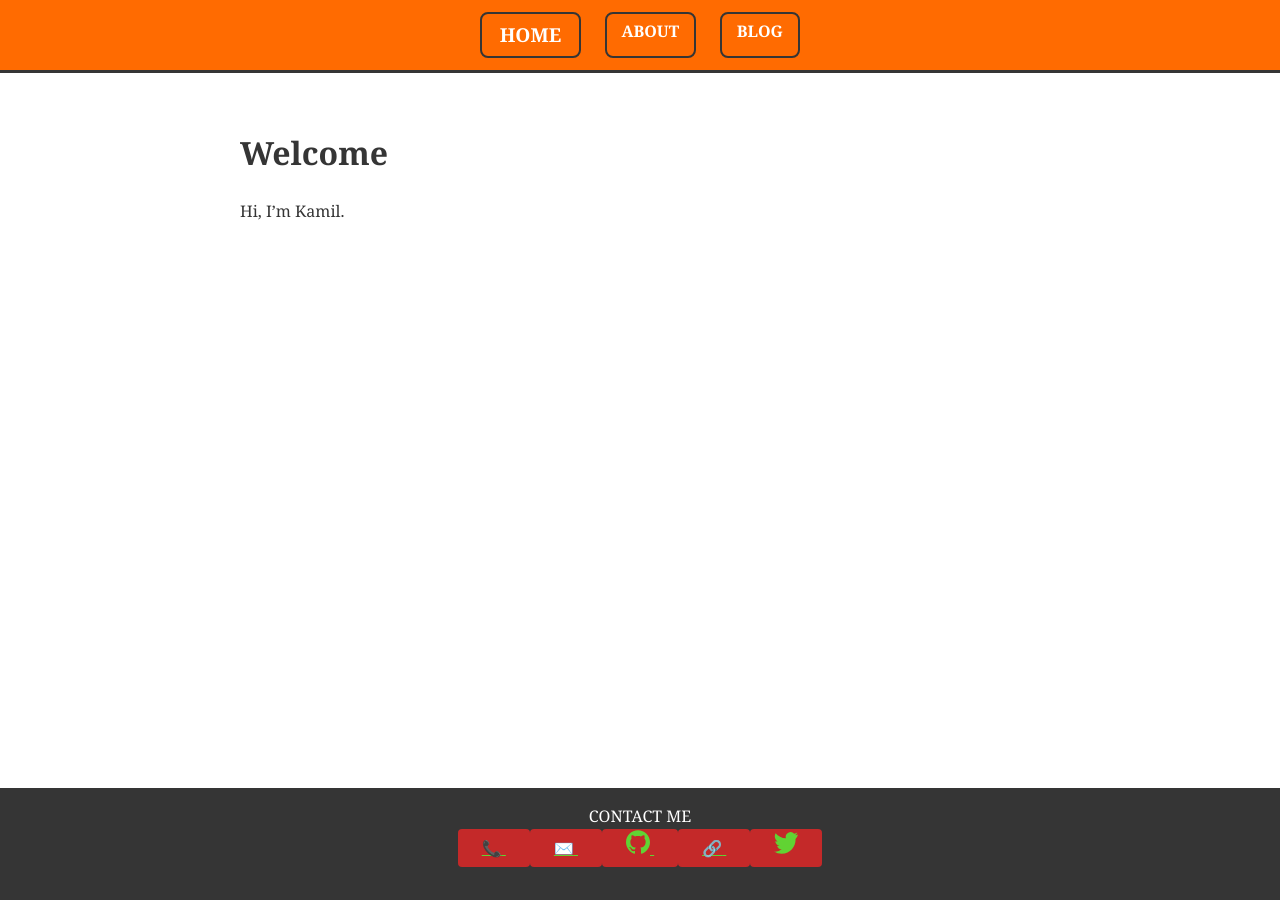
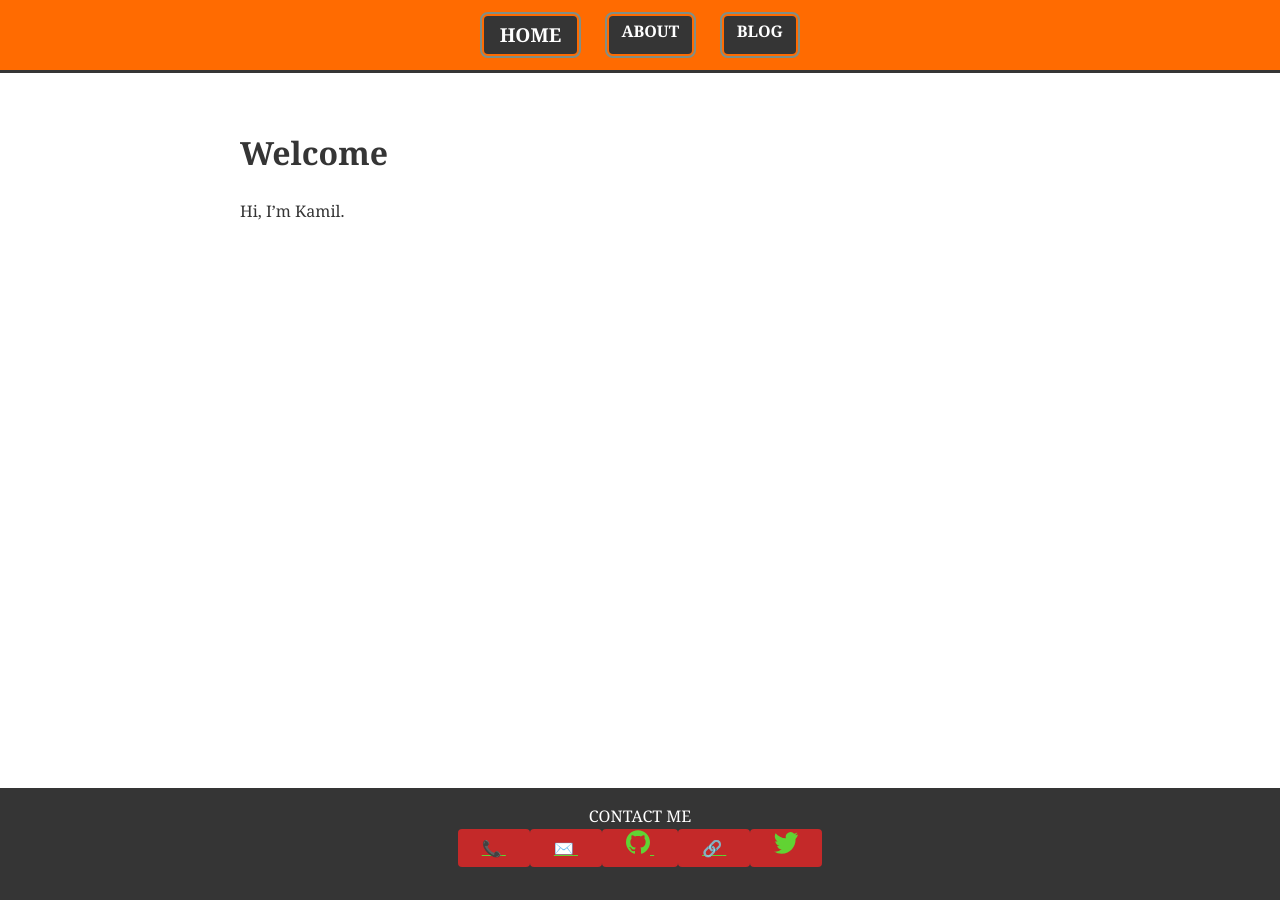
Before and after one commit to juna8001/juna8001.github.io, a Jekyll site: the page built from index.md, in a window 1280 px wide. Built offline with Jekyll 4.4.1, drawn with Linux system fonts in a browser that asks for light colours.

Commit message:
style improvements

```diff
--- a/assets/header.css
+++ b/assets/header.css
@@ -14,7 +14,8 @@ nav.site-nav a {
   text-decoration: none;
   font-weight: bold;
 
-  outline: 2px solid var(--content-color);
+  background: var(--content-color);
+  outline: 2px solid var(--main-alt-color);
   outline-offset: 2px;
 
   padding: 0.2em 0.8em;
```
